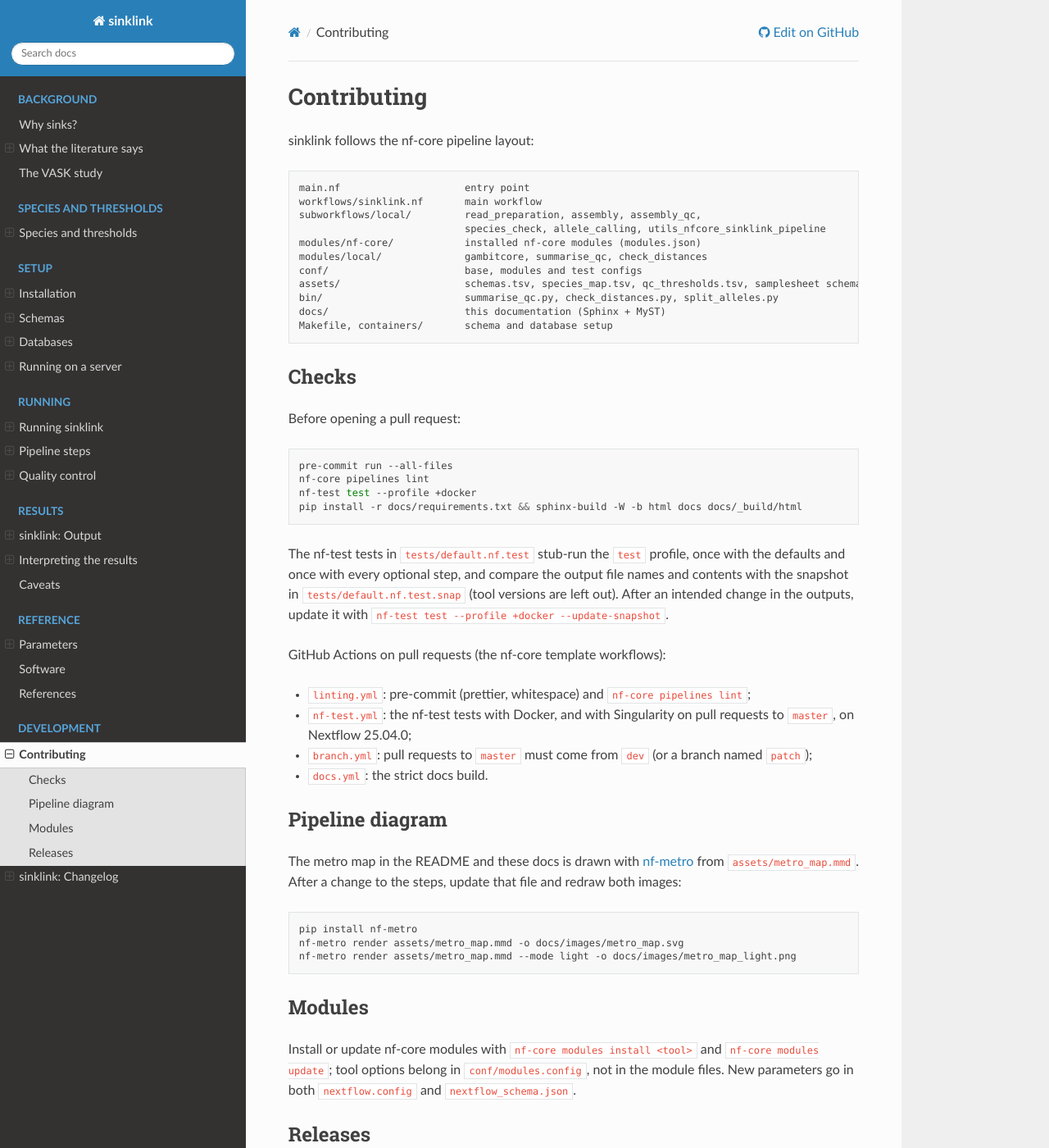
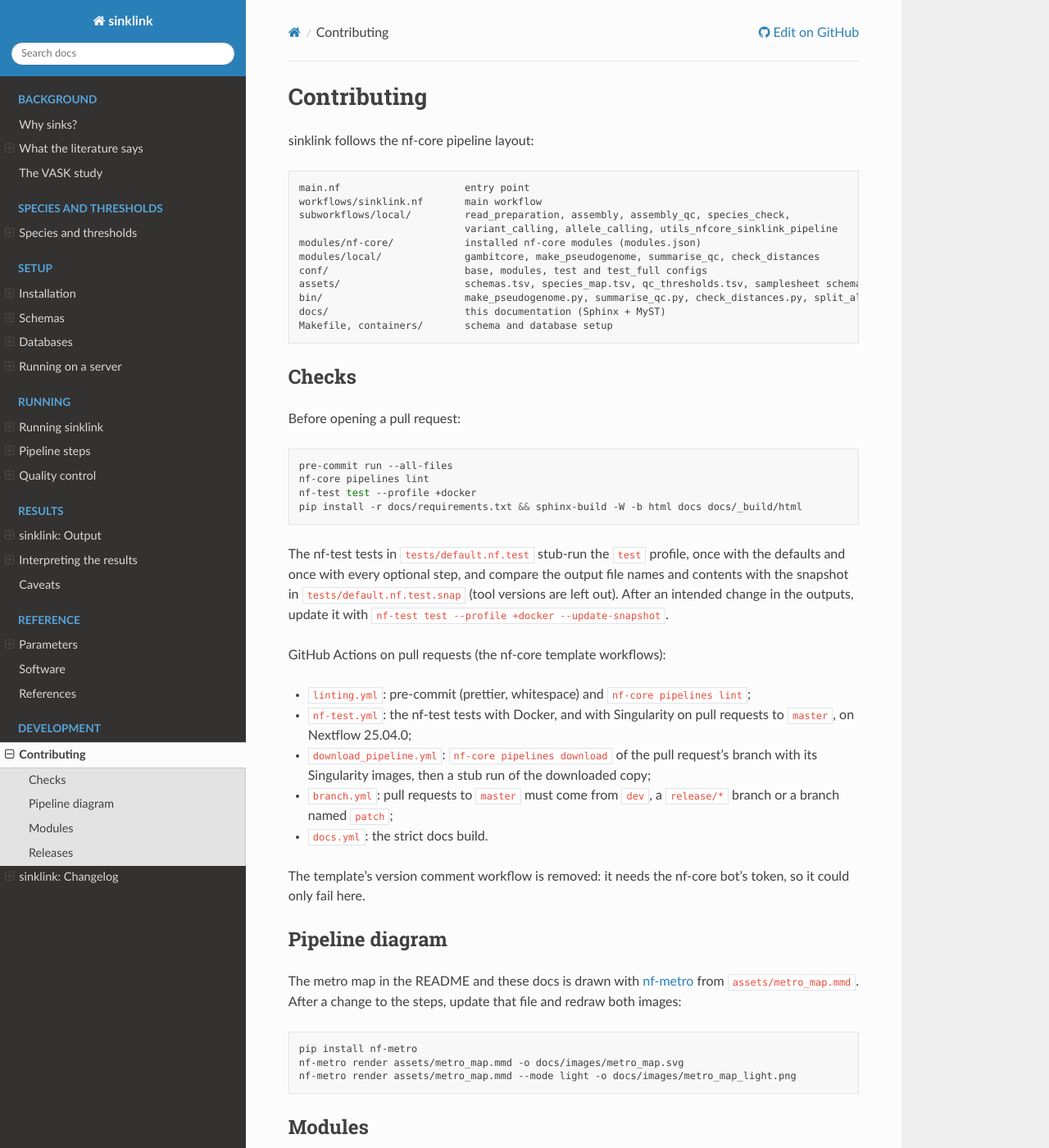
Before and after one commit to ryanjameskennedy/sinklink, a Sphinx documentation site: the page built from docs/development/contributing.md, in a window 1280 px wide and 1400 px high. Shown: the whole window at 82% size. Built offline with Sphinx 7.4.7 and the Read the Docs theme 3.1.0, drawn with Linux system fonts in a browser that asks for light colours.

Commit message:
Remove the template version comment workflow

````diff
--- a/docs/development/contributing.md
+++ b/docs/development/contributing.md
@@ -5,13 +5,13 @@ sinklink follows the nf-core pipeline layout:
 ```text
 main.nf                     entry point
 workflows/sinklink.nf       main workflow
-subworkflows/local/         read_preparation, assembly, assembly_qc,
-                            species_check, allele_calling, utils_nfcore_sinklink_pipeline
+subworkflows/local/         read_preparation, assembly, assembly_qc, species_check,
+                            variant_calling, allele_calling, utils_nfcore_sinklink_pipeline
 modules/nf-core/            installed nf-core modules (modules.json)
-modules/local/              gambitcore, summarise_qc, check_distances
-conf/                       base, modules and test configs
+modules/local/              gambitcore, make_pseudogenome, summarise_qc, check_distances
+conf/                       base, modules, test and test_full configs
 assets/                     schemas.tsv, species_map.tsv, qc_thresholds.tsv, samplesheet schema, test inputs
-bin/                        summarise_qc.py, check_distances.py, split_alleles.py
+bin/                        make_pseudogenome.py, summarise_qc.py, check_distances.py, split_alleles.py
 docs/                       this documentation (Sphinx + MyST)
 Makefile, containers/       schema and database setup
 ```
@@ -38,9 +38,14 @@ GitHub Actions on pull requests (the nf-core template workflows):
 - `linting.yml`: pre-commit (prettier, whitespace) and `nf-core pipelines lint`;
 - `nf-test.yml`: the nf-test tests with Docker, and with Singularity on pull
   requests to `master`, on Nextflow 25.04.0;
-- `branch.yml`: pull requests to `master` must come from `dev` (or a branch
-  named `patch`);
+- `download_pipeline.yml`: `nf-core pipelines download` of the pull request's
+  branch with its Singularity images, then a stub run of the downloaded copy;
+- `branch.yml`: pull requests to `master` must come from `dev`, a `release/*`
+  branch or a branch named `patch`;
 - `docs.yml`: the strict docs build.
+
+The template's version comment workflow is removed: it needs the nf-core bot's
+token, so it could only fail here.
 
 ## Pipeline diagram
 
````
Also changed, not shown: CHANGELOG.md (+2 -0 lines), 1 other file.
